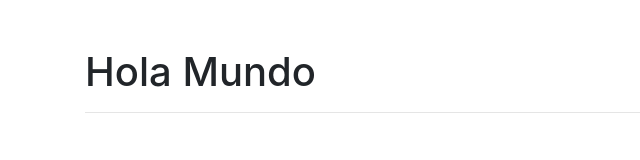
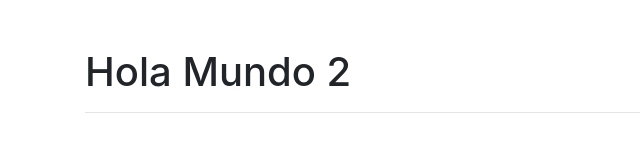
Before and after one commit to nigorora14/ZEUS_CRUD, a React (Create React App) app: page / in a window 1280 px wide. Shown: the top 160 px of the page, without its empty margins (0-640 px from the left). Built offline with nearby package versions, Linux system fonts and the light colour scheme.

Commit message:
Update App.js

```diff
--- a/src/App.js
+++ b/src/App.js
@@ -3,7 +3,7 @@ import React from 'react'
 function App() {
   return (
     <div className="container mt-5">
-      <h1>Hola Mundo</h1>
+      <h1>Hola Mundo 2</h1>
       <hr/>
     </div>
   )
```
